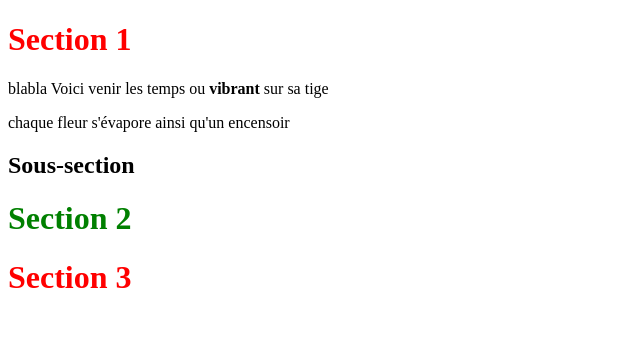
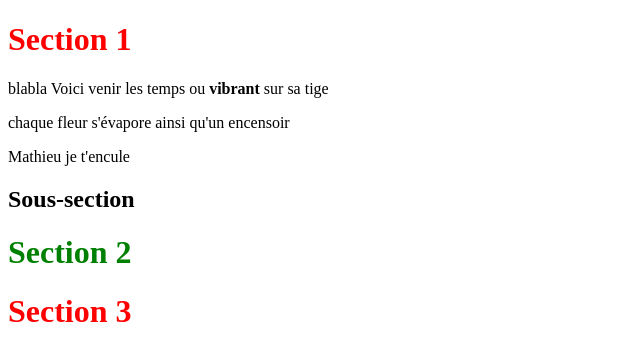
Before and after one commit to Polszik/Polszik.github.io, a plain HTML site: page index.html in a window 1280 px wide. Shown: the whole page, without its empty margins (0-640 px from the left). Drawn offline with Linux system fonts and the light colour scheme.

Commit message:
Ajout d'une ligne

```diff
--- a/index.html
+++ b/index.html
@@ -10,6 +10,7 @@
 	<h1> Section 1 </h1>
 	<p> blabla Voici venir les temps ou <strong>vibrant</strong> sur sa tige</p>
 	<p> chaque fleur s'évapore ainsi qu'un encensoir </p>
+	<p> Mathieu je t'encule </p>
 	<h2> Sous-section</h2>
 	<h1 class="classe1"> Section 2 </h1>
 	<h1> Section 3 </h1>
```
